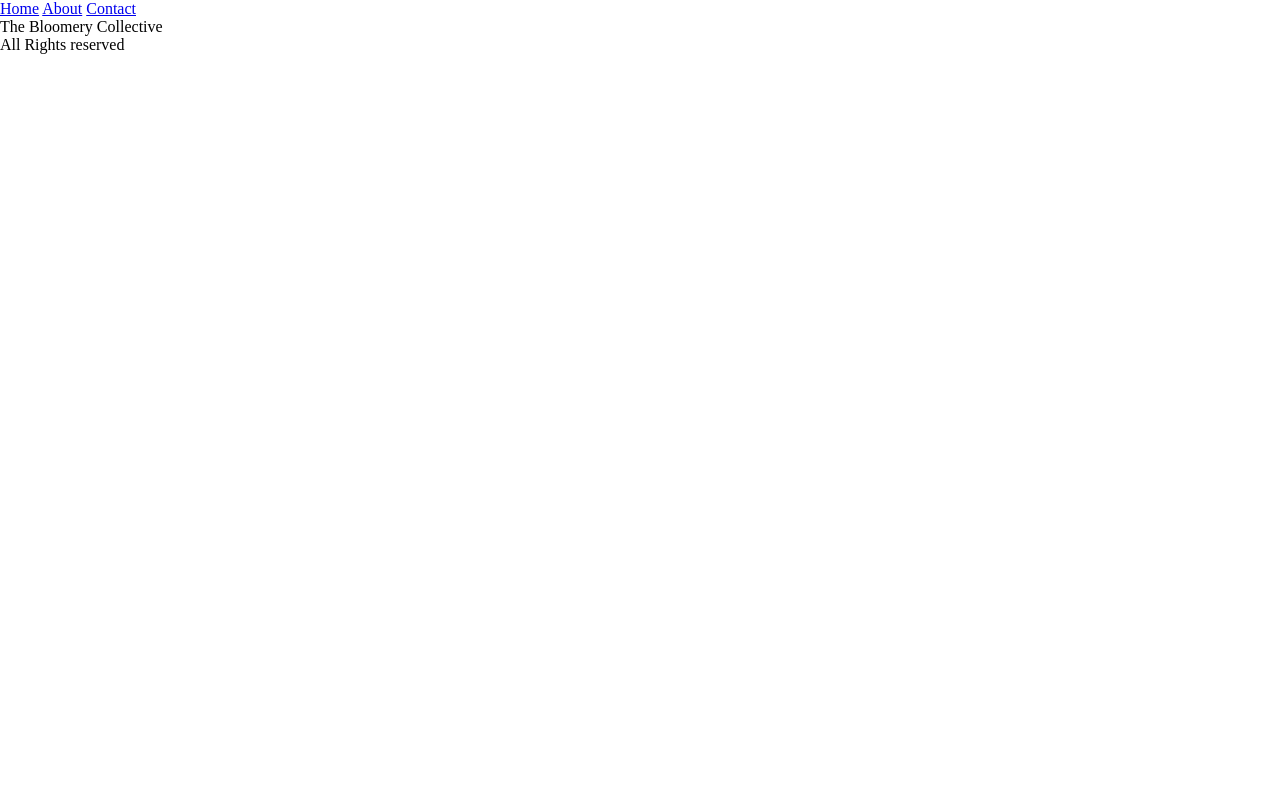
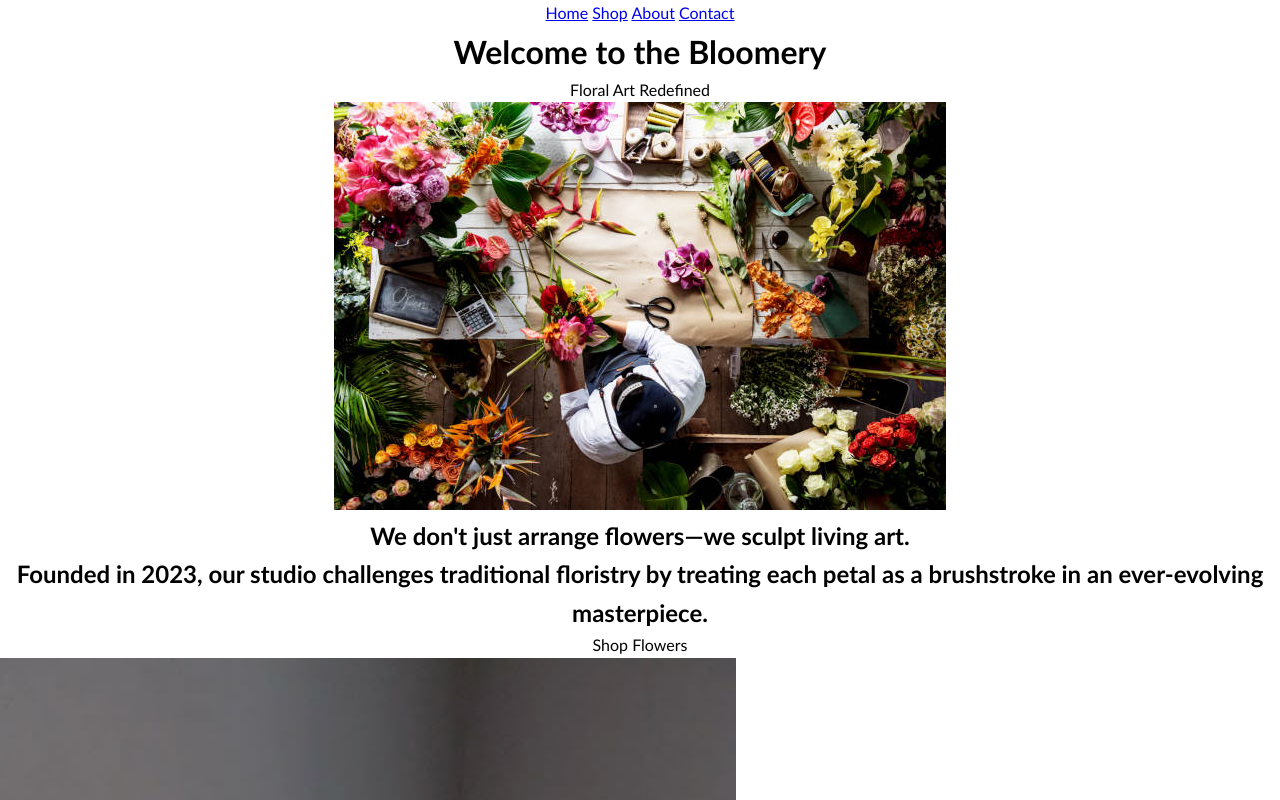
Before and after one commit to IsabelleRouxelin/Responsive-website, a plain HTML site: page index.html in a window 1280 px wide. Shown: the top 800 px of the page. Drawn offline with Linux system fonts and the light colour scheme; files that its build step writes are made by us from their sources.

Commit message:
added in images to assets folder, added shop html file, added that to navbar, added root selector to css file, added text to  index.html, added button and form to index.html

```diff
--- a/css/styles.css
+++ b/css/styles.css
@@ -1,6 +1,41 @@
-/* add root selector here*/
+:root {
+    --primary-colour: jet#000000;
+    --secondary-colour: #ff3e96;
+    --accent-colour: #c1f861;
+    --metallic: #D4AF37;
+    --neutral-colour: #e0e0e0;
+    --font-weight: bold;
+}
 
 * {
- padding: 0px;
- margin: 0px;
+    font-family: 'Trebuchet MS', 'Lucida Sans Unicode', 'Lucida Grande', 'Lucida Sans', Arial, sans-serif;
+    padding: 0;
+    margin: 0;
+    line-height: 1.6;
+    background-color: var(--primary-colour);
 }
+
+header {
+    color: ;
+
+}
+
+.navbar {
+    display: flex;
+    justify-content: center;
+    background-color: ;
+    padding: ;
+}
+
+.navbar a:hover {
+
+}
+
+.box {
+    display: flex
+    justify-content: center;
+    background-color: ;
+    color: var();
+    text-align: center;
+
+}
--- a/index.html
+++ b/index.html
@@ -3,19 +3,47 @@
 <head>
     <meta charset="UTF-8">
     <meta name="viewport" content="width=device-width, initial-scale=1.0">
-    <title>The Bloomery| Floral Art Redefined </title>
+    <title>The Bloomery | Floral Art Redefined </title>
     <link rel="stylesheet" href="assets/css/styles.css">
 </head>
 <body>
     <header>
-        <nav>
-            <a href="index.html">Home</a>
-            <a href="about.html">About</a>
-            <a href="contact.html">Contact</a>
-
-        </nav>
+        <div class="navbar">
+            <nav>
+                <a href="index.html">Home</a>
+                <a href="shop.html">Shop</a>
+                <a href="about.html">About</a>
+                <a href="contact.html">Contact</a>
+            </nav>
+        </div>
     </header>
-    <main>
+    <main class="content">
+        <div class="box">
+            <h1>Welcome to the Bloomery</h1>
+            <p>Floral Art Redefined</p>
+            <img src="assets/banner.jpg" alt="floral artist in workroom making a bouquet surrounded by flowers">
+        </div>
+        <div class="box">
+            <h2>We don't just arrange flowers—we sculpt living art. <br> Founded in 2023, our studio challenges traditional floristry by treating each petal as a brushstroke in an ever-evolving masterpiece.</h2>
+        </div>
+        <div class="box">Shop Flowers</div>
+            <img src="assets/bouquet 1.jpg" alt="bouquet of orange, yellow, pink, pale blue and white flowers">
+            <div class="button">
+                <form action="shop.html">
+                    <button>
+                        Shop Now
+                    </button>
+                </form>
+            </div>
+        <div class="box">Get in touch</div>
+            <img src="assets/bouquet 2.jpg" alt="tropical flowers arrangement with grennery and blue, orange, red, yellow and purple flowers">
+            <div class="button">
+                <form action="contact.html">
+                    <button>
+                        Let's chat
+                    </button>
+                </form>
+            </div>
 
     </main>
     <footer>
```
Also changed, not shown: about.html (+9 -5 lines), contact.html (+11 -8 lines), shop.html (added, +26 -0 lines), assets/bouquet 1.jpg (added), assets/bouquet 2.jpg (added), assets/bouquet 3.jpg (added), assets/bouquet 4.jpg (added), assets/bouquet 5.jpg (added), assets/bouquet 6.jpg (added), assets/bouquet 7.jpg (added), assets/bouquet 8.jpg (added), assets/bouquet 9.jpg (added).
